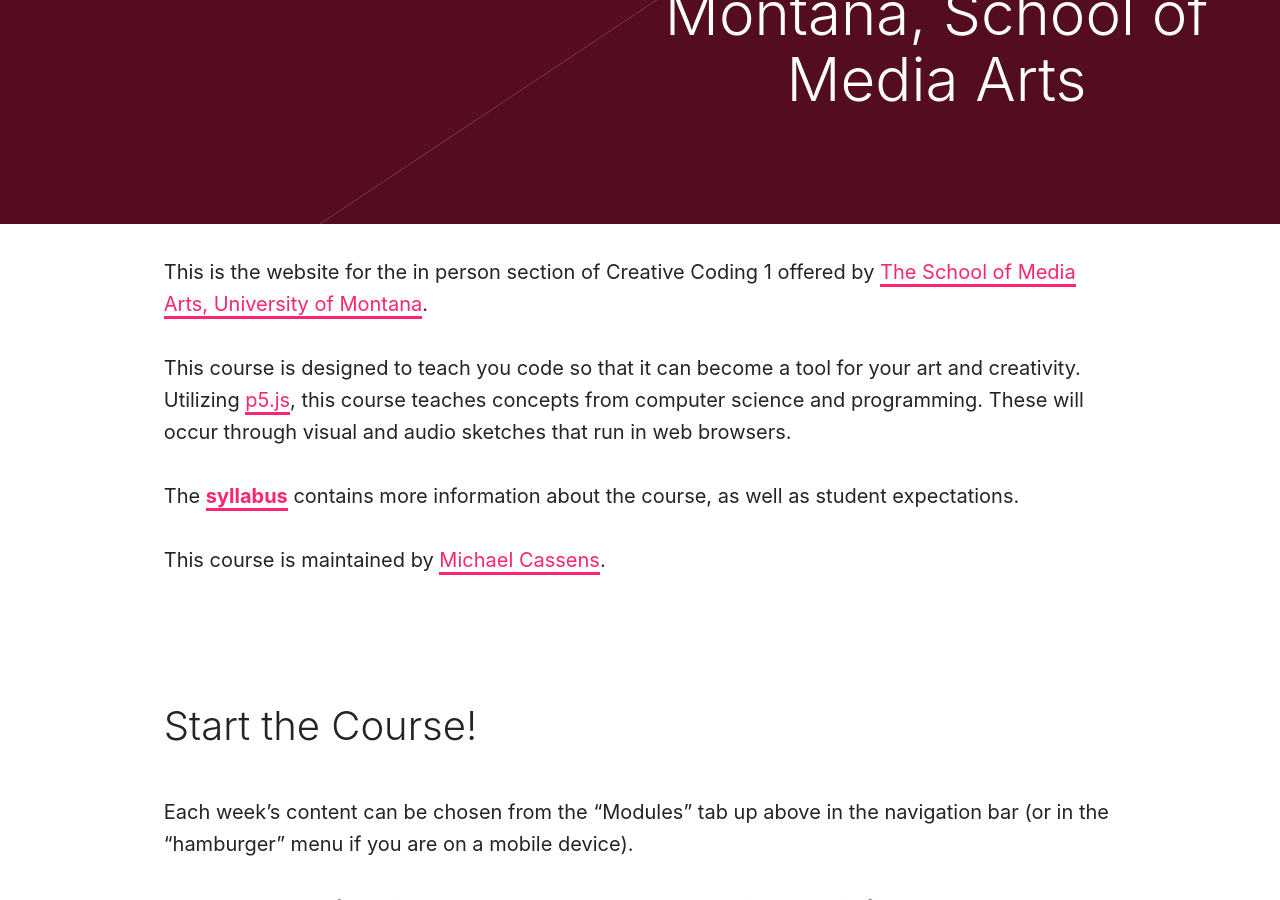
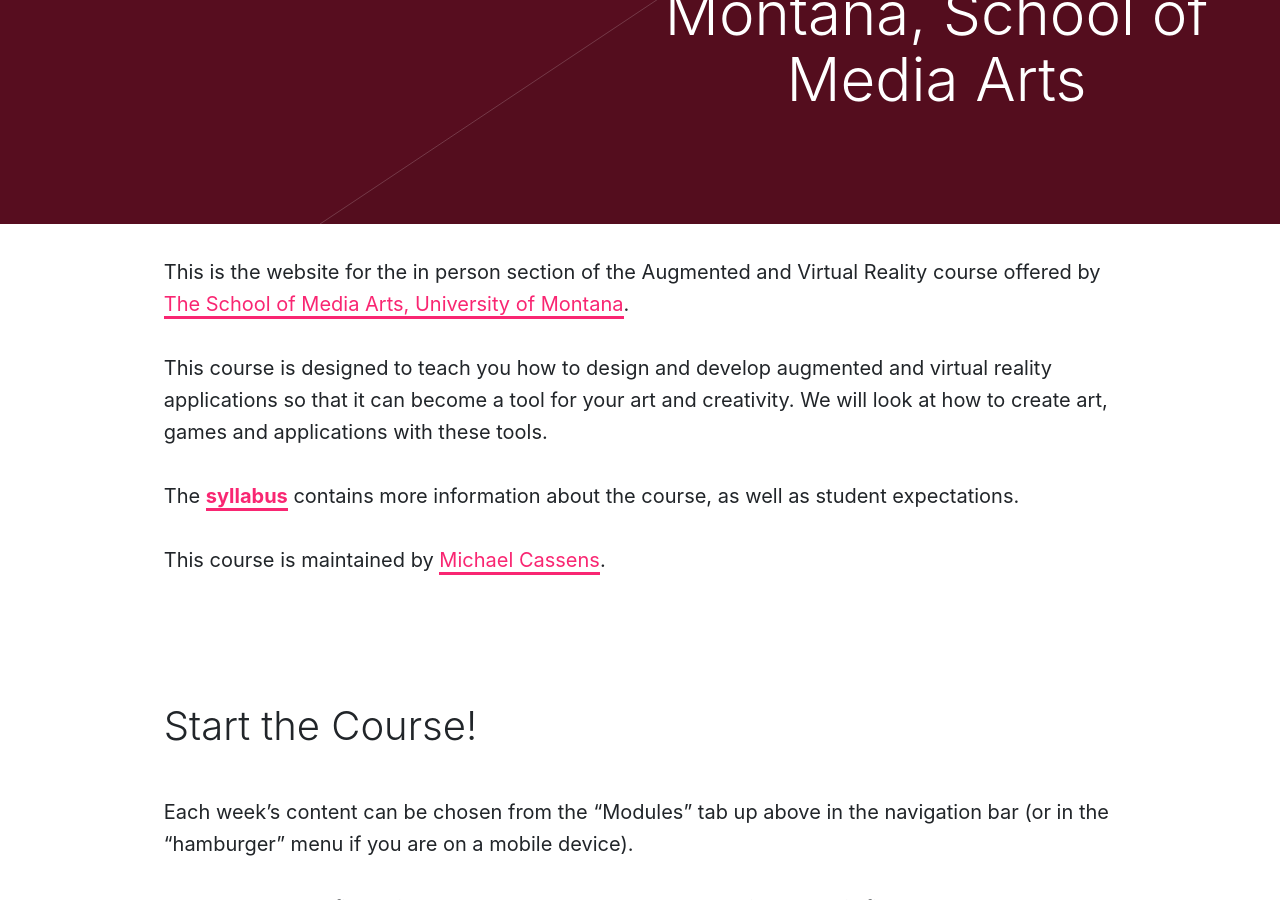
Before and after one commit to Montana-Media-Arts/391_ARVR-Fall2020, a Jekyll site: the page built from index.markdown, in a window 1280 px wide and 900 px high, scrolled down 916 px. Built offline with Jekyll 4.4.1, drawn with Linux system fonts in a browser that asks for light colours; nearby versions of some CDN libraries.

Commit message:
updated the index page

```diff
--- a/index.markdown
+++ b/index.markdown
@@ -4,9 +4,9 @@ published: true
 ---
 
 
-This is the website for the in person section of Creative Coding 1 offered by [The School of Media Arts, University of Montana](http://www.umt.edu/mediaarts/).
+This is the website for the in person section of the Augmented and Virtual Reality course offered by [The School of Media Arts, University of Montana](http://www.umt.edu/mediaarts/).
 
-This course is designed to teach you code so that it can become a tool for your art and creativity. Utilizing [p5.js](https://p5js.org), this course teaches concepts from computer science and programming. These will occur through visual and audio sketches that run in web browsers.
+This course is designed to teach you how to design and develop augmented and virtual reality applications so that it can become a tool for your art and creativity. We will look at how to create art, games and applications with these tools.
 
 The [**syllabus**]({{ site.baseurl }}/syllabus/ ) contains more information about the course, as well as student expectations.
 
```
